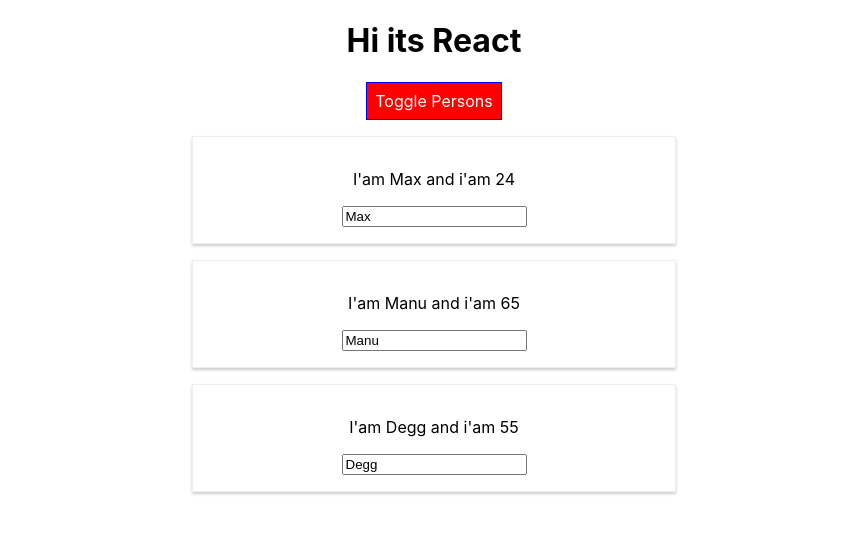
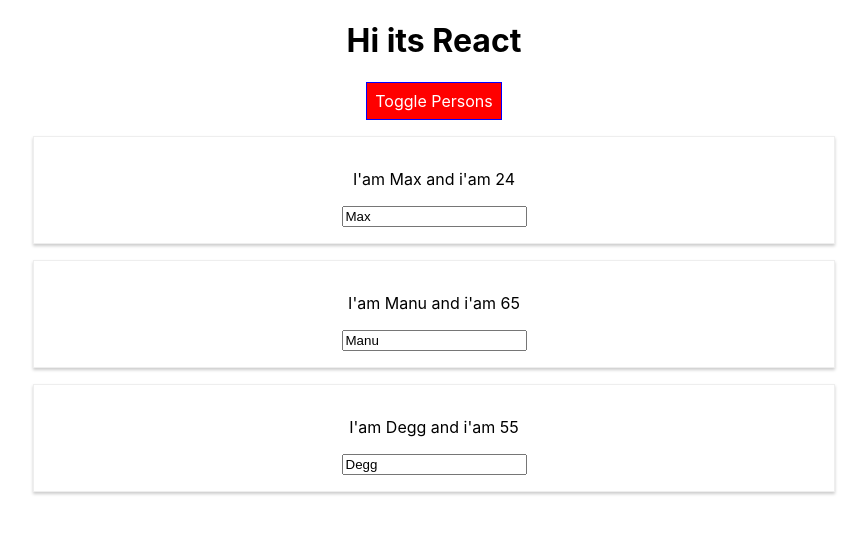
Before and after one commit to fayssalaitb/react-one, a React (Create React App) app: page / in a window 1280 px wide. Both pictures are taken after a click on the button "Toggle Persons". Shown: the top 534 px of the page, without its empty margins (206-1073 px from the left). Built offline with nearby package versions, Linux system fonts and the light colour scheme.

Commit message:
back a step

```diff
--- a/src/App.js
+++ b/src/App.js
@@ -1,7 +1,6 @@
 import React, { Component } from "react";
 import "./App.css";
 import Person from "./Person/Person";
-import Radium, { StyleRoot } from "radium";
 
 class App extends Component {
   // the DAta i'am working with
@@ -52,8 +51,7 @@
       font: "inherit",
       border: "1px solid blue",
       padding: "8px",
-      cursor: "pointer",
-      ":hover": { backgroundColor: "lightgreen", color: "black" }
+      cursor: "pointer"
     };
     // condition to check if we want to show or hide the person list
     let persons = null;
@@ -74,11 +72,9 @@
         </div>
       );
       style.backgroundColor = "red";
-      style[":hover"] = { backgroundColor: "salmon", color: "black" };
     }
     //what we return to the Dom after all the logic
     return (
-      <StyleRoot>
       <div className="App">
         <h1>Hi its React</h1>
         <button style={style} onClick={this.togglePersonsHandler}>
@@ -87,9 +83,8 @@
         </button>
         {persons}
       </div>
-      </StyleRoot>
     );
   }
 }
 
-export default Radium(App);
+export default App;
--- a/src/Person/Person.js
+++ b/src/Person/Person.js
@@ -1,15 +1,9 @@
 import React from "react";
 import "./Person.css";
-import Radium from "radium";
 
 const person = props => {
-  const style = {
-    "@media (min-width: 500px)": {
-      width: "450px"
-    }
-  };
   return (
-    <div className="Person" style={style}>
+    <div className="Person">
       <p onClick={props.click}>
         I'am {props.name} and i'am {props.age}
       </p>
@@ -19,4 +13,4 @@
   );
 };
 
-export default Radium(person);
+export default person;
```
Lines whose indentation alone changed are shown as unchanged.
